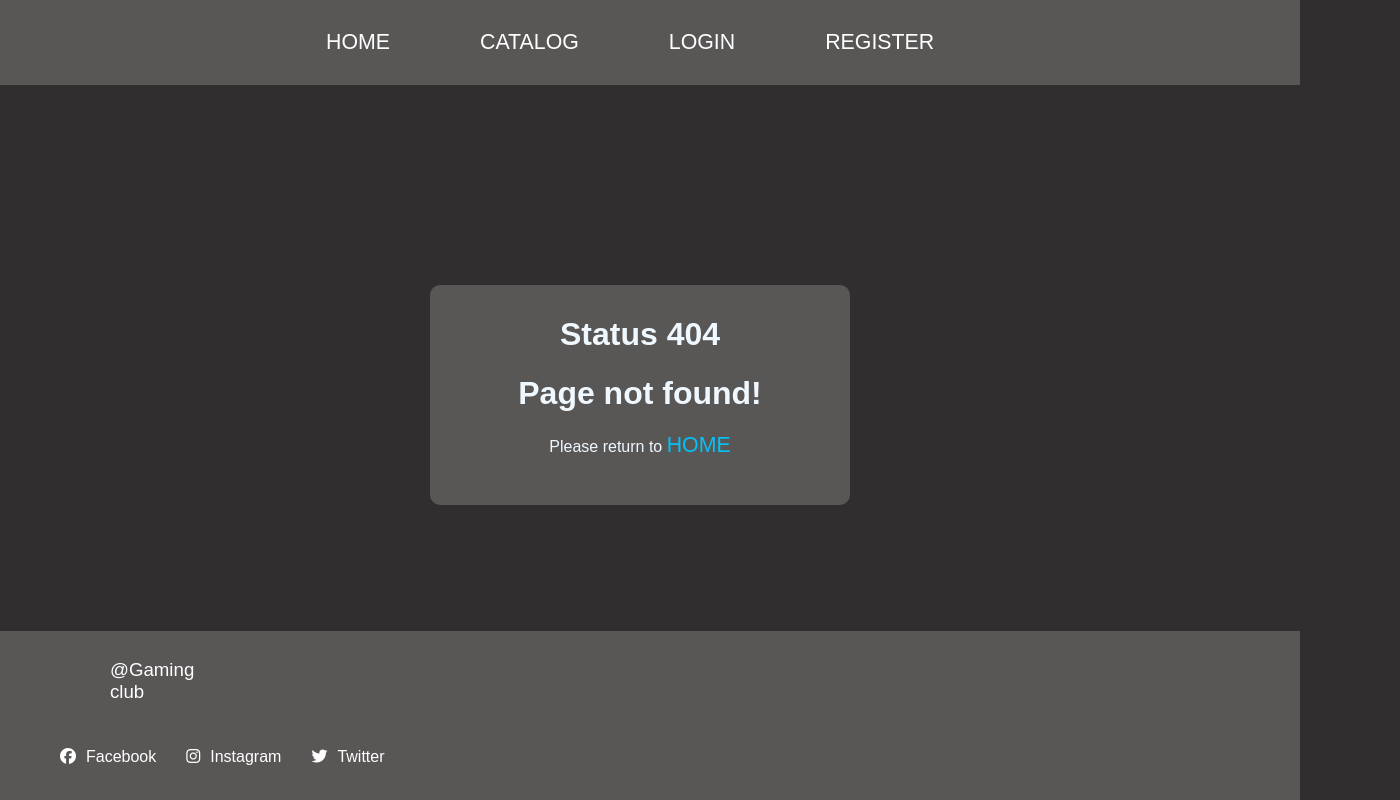
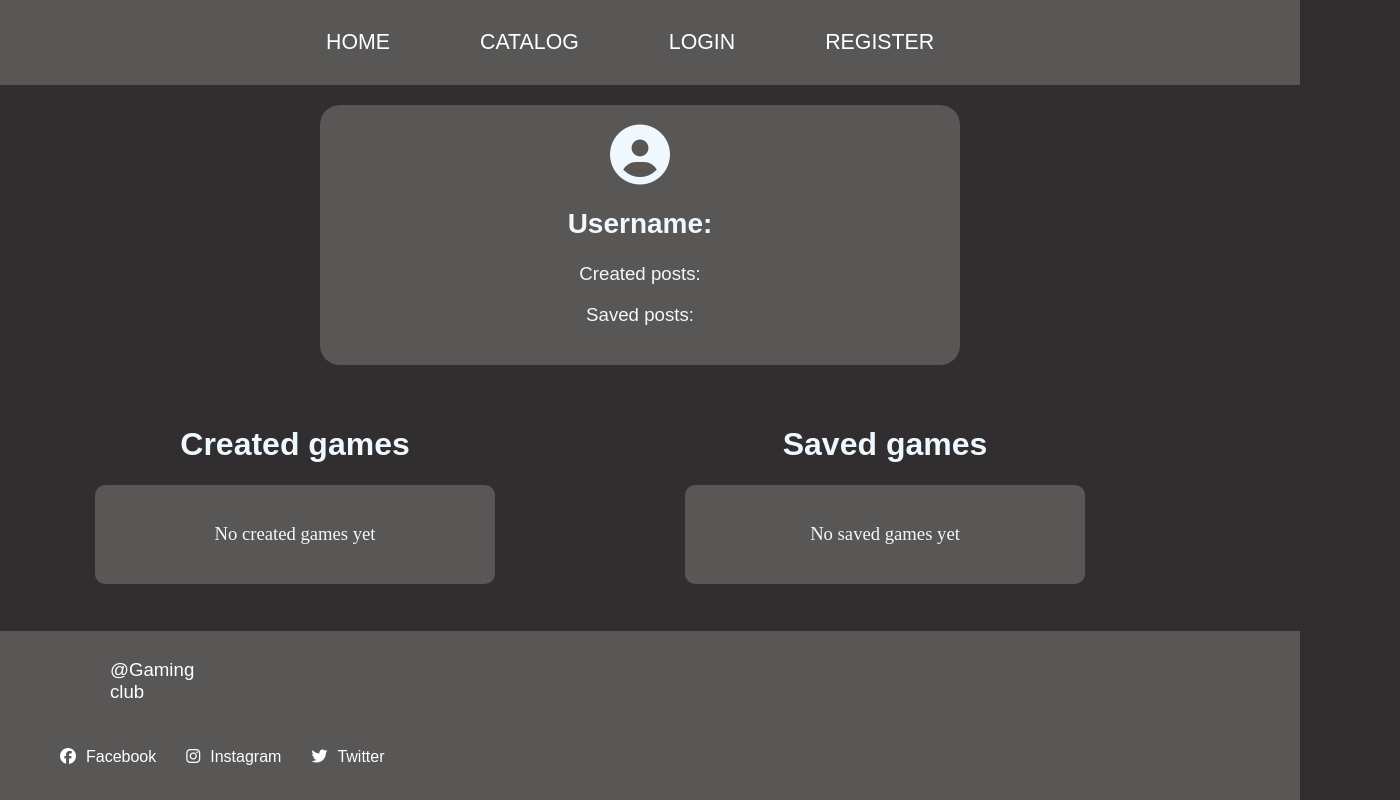
Before and after one commit to Qsen02/Softuni-ReactJS-Final-Project, a React (Vite) app in the folder Gaming club-project/client/: page /profile in a window 1280 px wide. Before the commit this address had no page. Shown: the whole page, 1400 px wide, since content can reach past the window. Built offline with nearby package versions, Linux system fonts and the light colour scheme.

Commit message:
Rendering of profile page added

```diff
--- a/Gaming club-project/client/src/App.jsx
+++ b/Gaming club-project/client/src/App.jsx
@@ -2,9 +2,6 @@ import Header from "./components/header/Header"
 import Footer from "./components/footer/Footer"
 import Home from "./components/home/Home";
 import Catalog from "./components/catalog/Catalog";
-import { Routes, Route, useNavigate } from "react-router-dom";
-import { useEffect, useState } from "react";
-import { getUserData, removeUserData } from "./utils/userDataHelper";
 import Register from "./components/register/Register";
 import Status404 from "./components/status404/Status404";
 import Logout from "./components/logout/Lougout";
@@ -12,6 +9,12 @@ import Login from "./components/login/Login";
 import Create from "./components/games-create/GamesCreate";
 import GameDetails from "./components/games-details/GameDetails";
 import { UserContext } from "./context/userContext";
+import Profile from "./components/profile/Profile";
+
+import { Routes, Route, useNavigate } from "react-router-dom";
+import { useEffect, useState } from "react";
+
+import { getUserData, removeUserData } from "./utils/userDataHelper";
 
 function App() {
     const [isUser, setIsUser] = useState(null);
@@ -49,6 +52,7 @@ function App() {
                         <Route path="/login" element={<Login />} />
                         <Route path="/create" element={<Create />} />
                         <Route path="/catalog/:gameId/*" element={<GameDetails />} />
+                        <Route path="/profile" element={<Profile />} />
                         <Route path="*" element={<Status404 />} />
                     </Routes>
                 </main>
--- /dev/null
+++ b/Gaming club-project/client/src/components/profile/Profile.jsx
@@ -0,0 +1,28 @@
+import styles from "./Profile.module.css"
+
+export default function Profile() {
+    return (
+        <>
+            <div className={styles.profile}>
+                <i className="fa-solid fa-circle-user"></i>
+                <h2>Username: </h2>
+                <p>Created posts: </p>
+                <p>Saved posts:</p>
+            </div>
+            <div className={styles.profilePosts}>
+                <div className={styles.profileSection}>
+                        <h1>Created games</h1>
+                        <div className={styles.profileContent}>
+                            <p>No created games yet</p>
+                        </div>
+                </div>
+                <div className={styles.profileSection}>
+                    <h1>Saved games</h1>
+                    <div className={styles.profileContent}>
+                        <p>No saved games yet</p>
+                    </div>
+                </div>
+            </div>
+        </>
+    )
+}
--- /dev/null
+++ b/Gaming club-project/client/src/components/profile/Profile.module.css
@@ -0,0 +1,92 @@
+.profile {
+    display: block;
+    margin: 0 auto;
+    margin-top: 20px;
+    padding: 20px;
+    background-color: rgb(89, 86, 86);
+    font-family: Arial, Helvetica, sans-serif;
+    color: aliceblue;
+    border-radius: 20px;
+    width: 600px;
+    height: auto;
+    text-align: center;
+    font-size: 14pt;
+}
+
+.profile i {
+    font-size: 45pt;
+}
+
+.profilePosts {
+    display: flex;
+    margin: 0 auto;
+    margin-top: 20px;
+    width: 1400px;
+    height: auto;
+}
+
+.profileSection {
+    display: inline-block;
+    margin-top: 10px;
+    width: 600px;
+    height: auto;
+    margin-left: 40px;
+    margin-bottom: 125px;
+}
+
+.profileSection {
+    display: inline-block;
+    position: relative;
+    margin: 20px;
+    width: 550px;
+    padding-bottom: 20px;
+}
+
+.profileContent {
+    display: block;
+    margin: 0 auto;
+    margin-top: 20px;
+    background-color: rgb(89, 86, 86);
+    width: 400px;
+    height: auto;
+    font-size: 14pt;
+    color: aliceblue;
+    text-align: center;
+    border-radius: 10px;
+    padding-top: 20px;
+    padding-bottom: 20px;
+}
+
+.profileContent div img {
+    display: block;
+    margin: 0 auto;
+    margin-top: 20px;
+    height: 300px;
+    width: 300px;
+    border-radius: 7px;
+}
+
+.profileContent div button {
+    display: block;
+    margin: 0 auto;
+    width: auto;
+    height: 50px;
+    border-radius: 20px;
+    background-color: rgb(3, 194, 247);
+    border: none;
+    font-size: 18pt;
+    cursor: pointer;
+}
+
+.profileContent div button:hover {
+    background-color: rgb(0, 225, 255);
+    color: white;
+}
+
+.profileContent div a {
+    display: block;
+    text-decoration: none;
+    width: 100px;
+    height: 50px;
+    margin: 0 auto;
+}
```
Also changed, not shown: Gaming club-project/client/src/components/profile/profile-games/ProfileGames.jsx (added, +10 -0 lines).
